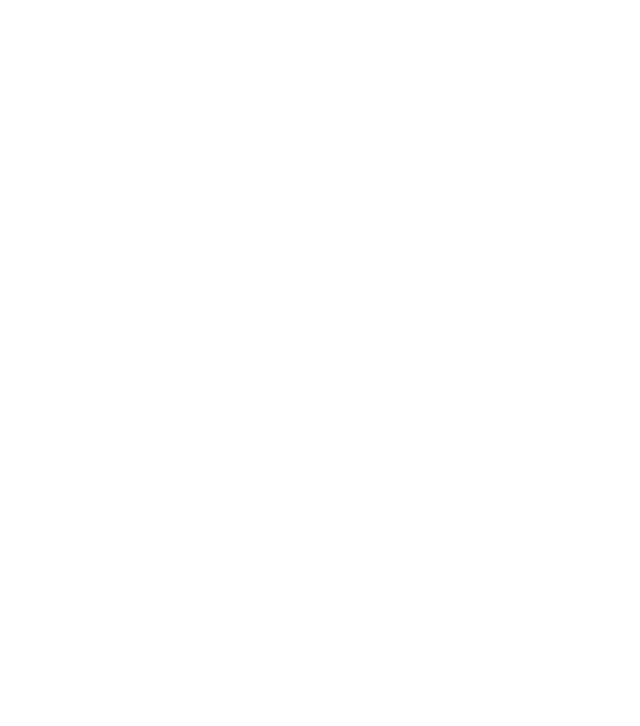
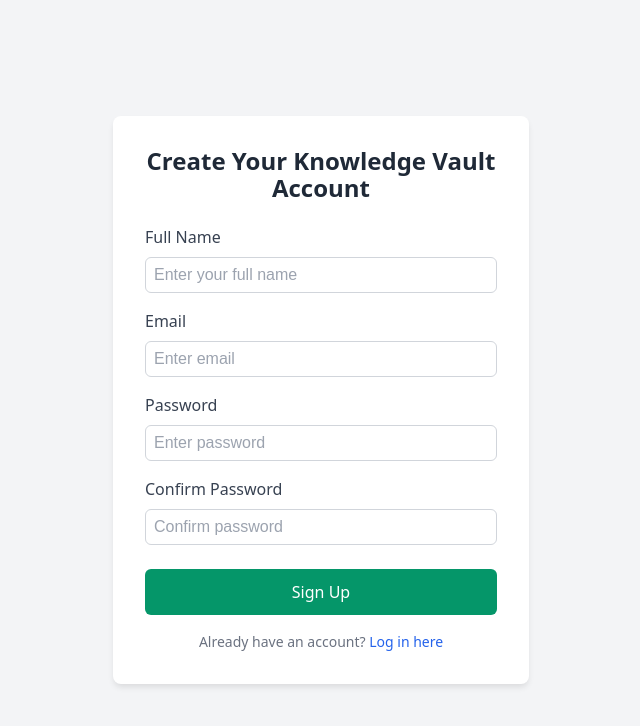
Before and after one commit to prithishsamanta/AI-Powered-Personal-Knowledge-Vault, a React (Vite) app in the folder frontend/: page /signup in a window 1280 px wide. Before the commit this address had no page. Shown: the top 726 px of the page, without its empty margins (319-959 px from the left). Built offline with nearby package versions, Linux system fonts and the light colour scheme.

Commit message:
2-2-create-sign-up-page

```diff
--- a/frontend/src/App.jsx
+++ b/frontend/src/App.jsx
@@ -1,14 +1,14 @@
 // src/App.jsx
 import { BrowserRouter as Router, Routes, Route } from 'react-router-dom';
 import Login from './pages/Login';
-// import Signup from './pages/Signup';
+import Signup from './pages/Signup';
 
 function App() {
   return (
     <Router>
       <Routes>
         <Route path="/" element={<Login />} />
-        {/* <Route path="/signup" element={<Signup />} /> */}
+        <Route path="/signup" element={<Signup />} />
       </Routes>
     </Router>
   );
--- a/frontend/src/pages/Signup.jsx
+++ b/frontend/src/pages/Signup.jsx
@@ -0,0 +1,58 @@
+import { Link } from 'react-router-dom';
+import '../styles/Signup.css';
+
+function Signup() {
+  return (
+    <div className="signup-container">
+      <div className="signup-card">
+        <h1 className="signup-title">Create Your Knowledge Vault Account</h1>
+
+        <form className="signup-form">
+          <label className="form-label">Full Name</label>
+          <input
+            type="text"
+            placeholder="Enter your full name"
+            className="form-input"
+          />
+
+          <label className="form-label">Email</label>
+          <input
+            type="email"
+            placeholder="Enter email"
+            className="form-input"
+          />
+
+          <label className="form-label">Password</label>
+          <input
+            type="password"
+            placeholder="Enter password"
+            className="form-input"
+          />
+
+          <label className="form-label">Confirm Password</label>
+          <input
+            type="password"
+            placeholder="Confirm password"
+            className="form-input confirm-password-input"
+          />
+
+          <button
+            type="submit"
+            className="signup-button"
+          >
+            Sign Up
+          </button>
+        </form>
+
+        <p className="login-link-container">
+          Already have an account?{' '}
+          <Link to="/" className="login-link">
+            Log in here
+          </Link>
+        </p>
+      </div>
+    </div>
+  );
+}
+
+export default Signup;
--- /dev/null
+++ b/frontend/src/styles/Signup.css
@@ -0,0 +1,107 @@
+.signup-container {
+  min-height: 100vh;
+  width: 100vw;
+  display: flex;
+  align-items: center;
+  justify-content: center;
+  background-color: #f3f4f6;
+  margin: 0;
+  padding: 0;
+  box-sizing: border-box;
+}
+
+.signup-card {
+  background-color: white;
+  padding: 2rem;
+  border-radius: 0.5rem;
+  box-shadow: 0 4px 6px -1px rgba(0, 0, 0, 0.1);
+  width: 100%;
+  max-width: 26rem;
+  box-sizing: border-box;
+}
+
+.signup-title {
+  font-size: 1.5rem;
+  font-weight: bold;
+  text-align: center;
+  margin-bottom: 1.5rem;
+  color: #1f2937;
+}
+
+.signup-form {
+  display: flex;
+  flex-direction: column;
+}
+
+.form-label {
+  display: block;
+  margin-bottom: 0.5rem;
+  font-weight: 500;
+  color: #374151;
+}
+
+.form-input {
+  width: 100%;
+  padding: 0.5rem;
+  border: 1px solid #d1d5db;
+  border-radius: 0.375rem;
+  margin-bottom: 1rem;
+  font-size: 1rem;
+  transition: border-color 0.15s ease-in-out;
+  box-sizing: border-box;
+}
+
+.form-input:focus {
+  outline: none;
+  border-color: #3b82f6;
+  box-shadow: 0 0 0 3px rgba(59, 130, 246, 0.1);
+}
+
+.form-input::placeholder {
+  color: #9ca3af;
+}
+
+.confirm-password-input {
+  margin-bottom: 1.5rem;
+}
+
+.signup-button {
+  width: 100%;
+  background-color: #059669;
+  color: white;
+  padding: 0.75rem 1rem;
+  border: none;
+  border-radius: 0.375rem;
+  font-size: 1rem;
+  font-weight: 500;
+  cursor: pointer;
+  transition: background-color 0.15s ease-in-out;
+  box-sizing: border-box;
+}
+
+.signup-button:hover {
+  background-color: #047857;
+}
+
+.signup-button:focus {
+  outline: none;
+  box-shadow: 0 0 0 3px rgba(5, 150, 105, 0.3);
+}
+
+.login-link-container {
+  font-size: 0.875rem;
+  text-align: center;
+  margin-top: 1rem;
+  color: #6b7280;
+}
+
+.login-link {
+  color: #2563eb;
+  text-decoration: none;
+  transition: color 0.15s ease-in-out;
+}
+
+.login-link:hover {
+  color: #1d4ed8;
+  text-decoration: underline;
+}
```
